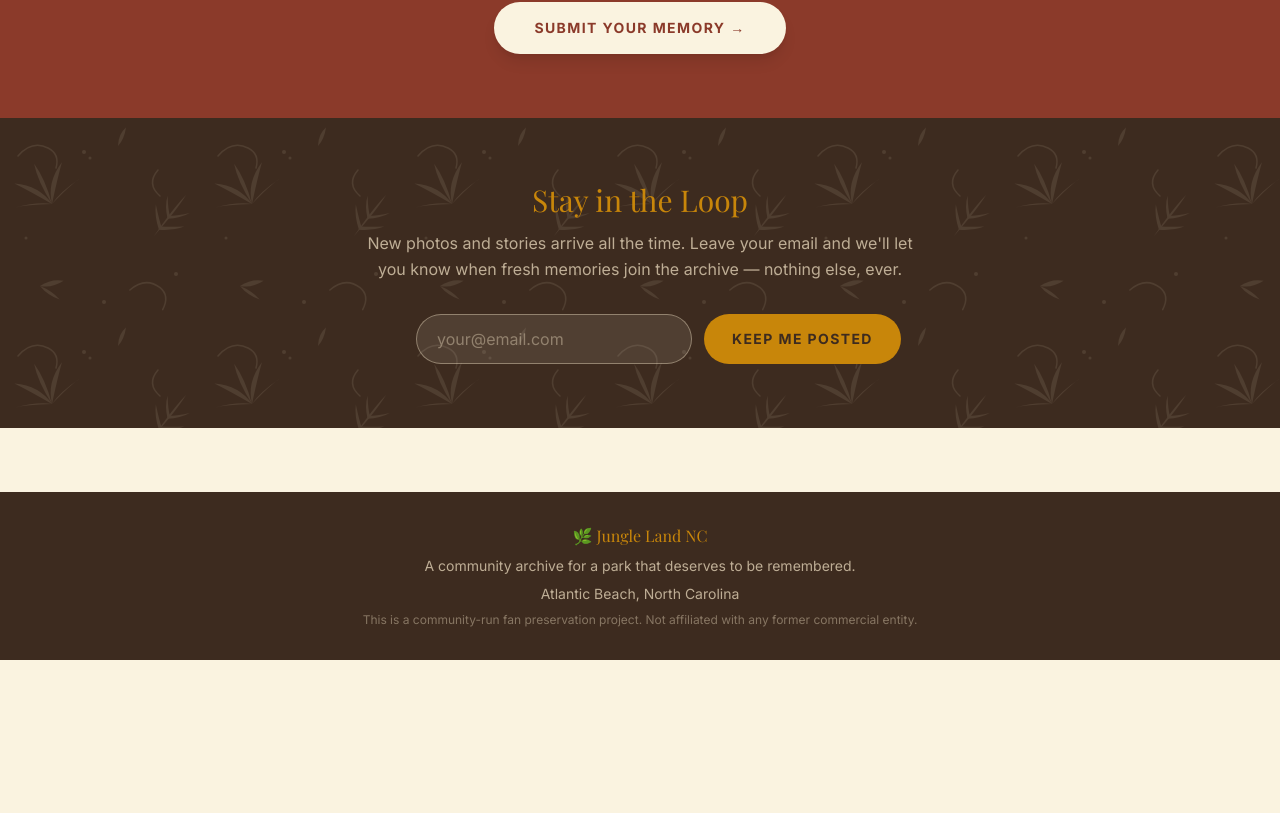
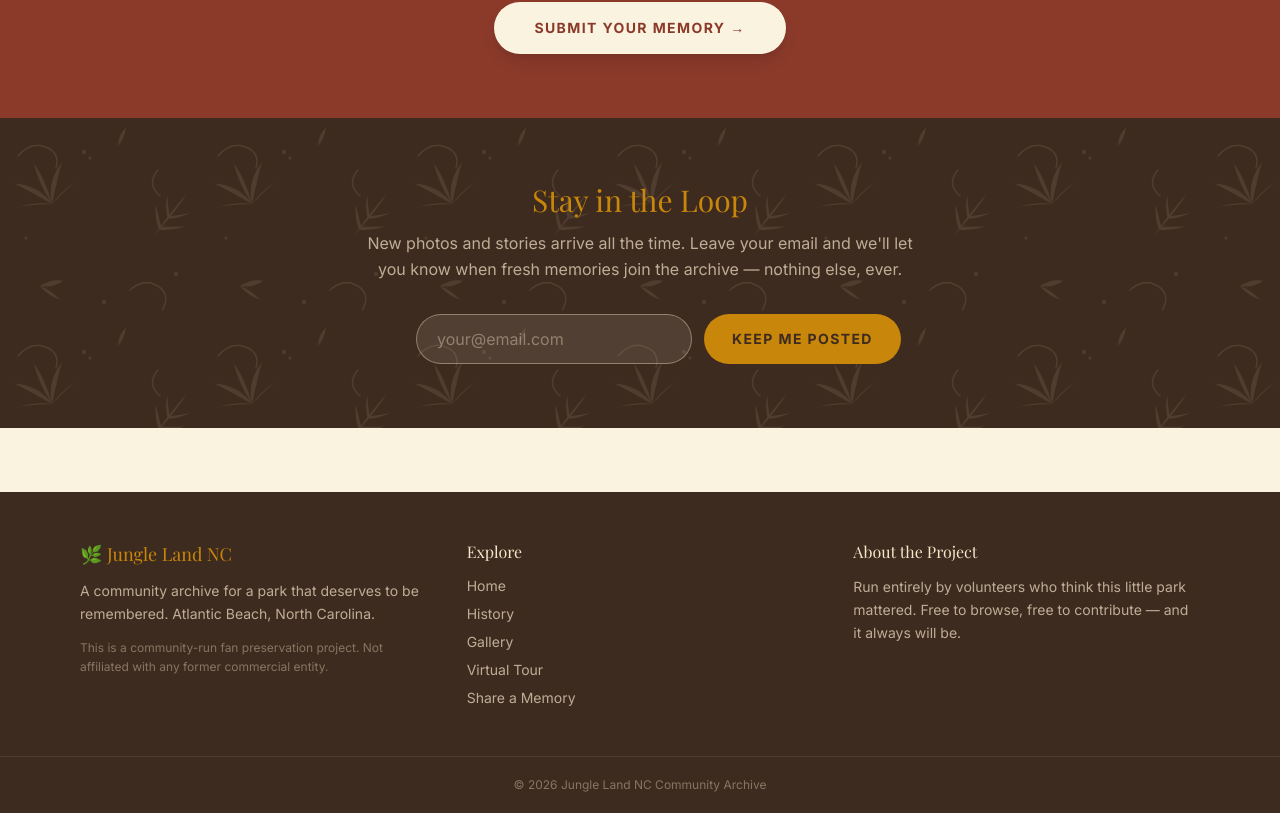
Before and after one commit to Raleighite/jungleland-nc, a Next.js app: page / in a window 1280 px wide. Shown: the part 2691-3504 px from the top of the page. Before the commit the page ends 3351 px from the top, so only its background shows below. Built offline with nearby package versions, Linux system fonts and the light colour scheme; a web font is replaced by a local one.

Commit message:
Footer: 3-column layout with brand, site links, about, and copyright

```diff
--- a/src/components/Footer.tsx
+++ b/src/components/Footer.tsx
@@ -1,12 +1,54 @@
+import Link from 'next/link'
+
+const siteLinks = [
+  { href: '/',        label: 'Home'           },
+  { href: '/history', label: 'History'        },
+  { href: '/gallery', label: 'Gallery'        },
+  { href: '/virtual', label: 'Virtual Tour'   },
+  { href: '/submit',  label: 'Share a Memory' },
+]
+
 export default function Footer() {
   return (
-    <footer className="bg-jungle-bark text-jungle-sand/70 text-sm py-8 mt-16">
-      <div className="max-w-6xl mx-auto px-4 text-center space-y-2">
-        <p className="font-display text-jungle-amber text-base">🌿 Jungle Land NC</p>
-        <p>A community archive for a park that deserves to be remembered.</p>
-        <p>Atlantic Beach, North Carolina</p>
-        <p className="text-xs mt-4 text-jungle-sand/40">
-          This is a community-run fan preservation project. Not affiliated with any former commercial entity.
+    <footer className="bg-jungle-bark text-jungle-sand/70 text-sm mt-16">
+      <div className="max-w-6xl mx-auto px-4 py-12 grid gap-10 md:grid-cols-3">
+        {/* Brand */}
+        <div className="space-y-3">
+          <p className="font-display text-jungle-amber text-lg">🌿 Jungle Land NC</p>
+          <p className="leading-relaxed">
+            A community archive for a park that deserves to be remembered. Atlantic Beach, North Carolina.
+          </p>
+          <p className="text-xs text-jungle-sand/40 leading-relaxed">
+            This is a community-run fan preservation project. Not affiliated with any former commercial entity.
+          </p>
+        </div>
+
+        {/* Site links */}
+        <div>
+          <p className="font-display text-jungle-sand text-base mb-3">Explore</p>
+          <ul className="space-y-2">
+            {siteLinks.map(l => (
+              <li key={l.href}>
+                <Link href={l.href} className="hover:text-jungle-amber transition-colors">
+                  {l.label}
+                </Link>
+              </li>
+            ))}
+          </ul>
+        </div>
+
+        {/* About */}
+        <div>
+          <p className="font-display text-jungle-sand text-base mb-3">About the Project</p>
+          <p className="leading-relaxed">
+            Run entirely by volunteers who think this little park mattered. Free to browse, free to contribute — and it always will be.
+          </p>
+        </div>
+      </div>
+
+      <div className="border-t border-jungle-sand/10">
+        <p className="max-w-6xl mx-auto px-4 py-5 text-center text-xs text-jungle-sand/40">
+          © 2026 Jungle Land NC Community Archive
         </p>
       </div>
     </footer>
```
